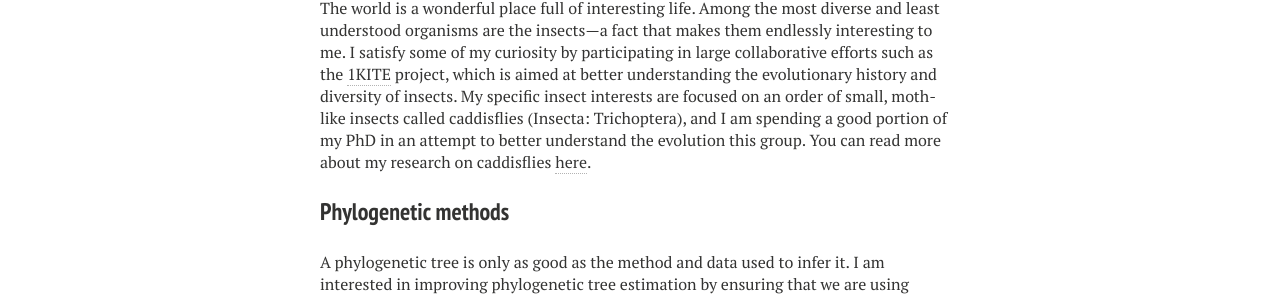
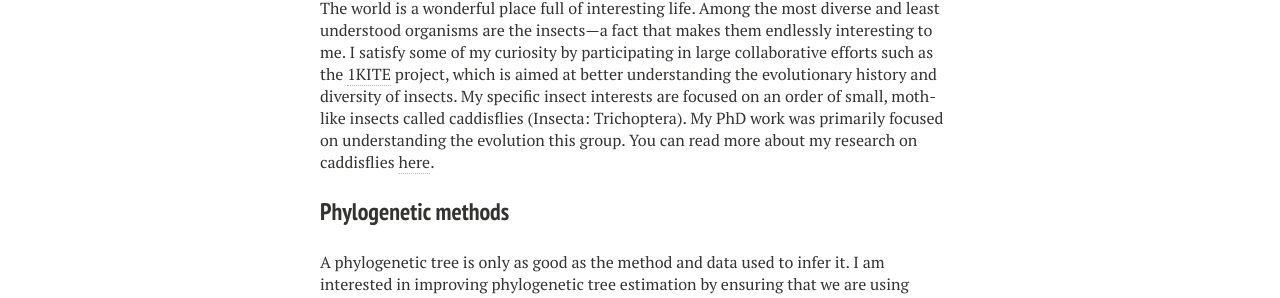
Before and after one commit to pbfrandsen/pbfrandsen.github.io, a Jekyll site: the page built from research.md, in a window 1280 px wide. Shown: the part 1392-1690 px from the top of the page. Built offline with Jekyll 4.4.1, drawn with Linux system fonts in a browser that asks for light colours; nearby versions of some CDN libraries.

Commit message:
Updated text on insect research

```diff
--- a/research.md
+++ b/research.md
@@ -17,7 +17,7 @@ I am interested in a wide variety of research topics, all falling under the umbr
 
 ###Insect evolution
 
-The world is a wonderful place full of interesting life. Among the most diverse and least understood organisms are the insects—a fact that makes them endlessly interesting to me. I satisfy some of my curiosity by participating in large collaborative efforts such as the [1KITE](http://1kite.org) project, which is aimed at better understanding the evolutionary history and diversity of insects. My specific insect interests are focused on an order of small, moth-like insects called caddisflies (Insecta: Trichoptera), and I am spending a good portion of my PhD in an attempt to better understand the evolution this group. You can read more about my research on caddisflies <a markdown="0" href="{{ site.url }}/trichoptera/">here</a>.
+The world is a wonderful place full of interesting life. Among the most diverse and least understood organisms are the insects—a fact that makes them endlessly interesting to me. I satisfy some of my curiosity by participating in large collaborative efforts such as the [1KITE](http://1kite.org) project, which is aimed at better understanding the evolutionary history and diversity of insects. My specific insect interests are focused on an order of small, moth-like insects called caddisflies (Insecta: Trichoptera). My PhD work was primarily focused on understanding the evolution this group. You can read more about my research on caddisflies <a markdown="0" href="{{ site.url }}/trichoptera/">here</a>.
 
 ###Phylogenetic methods
 
```
